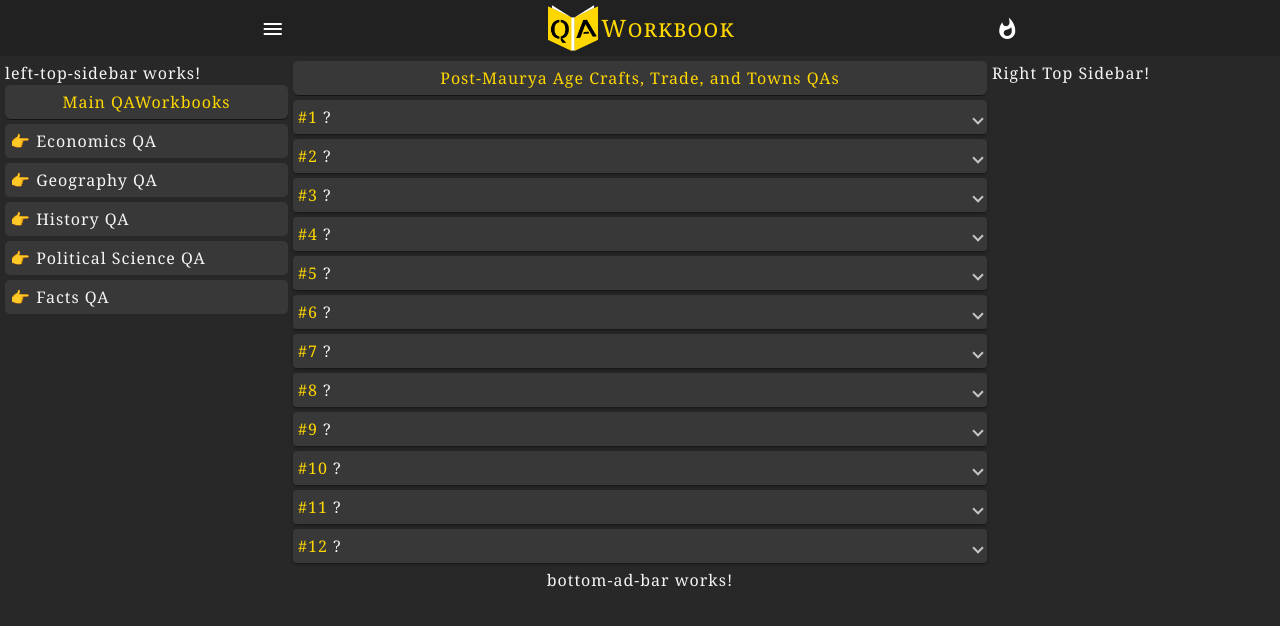
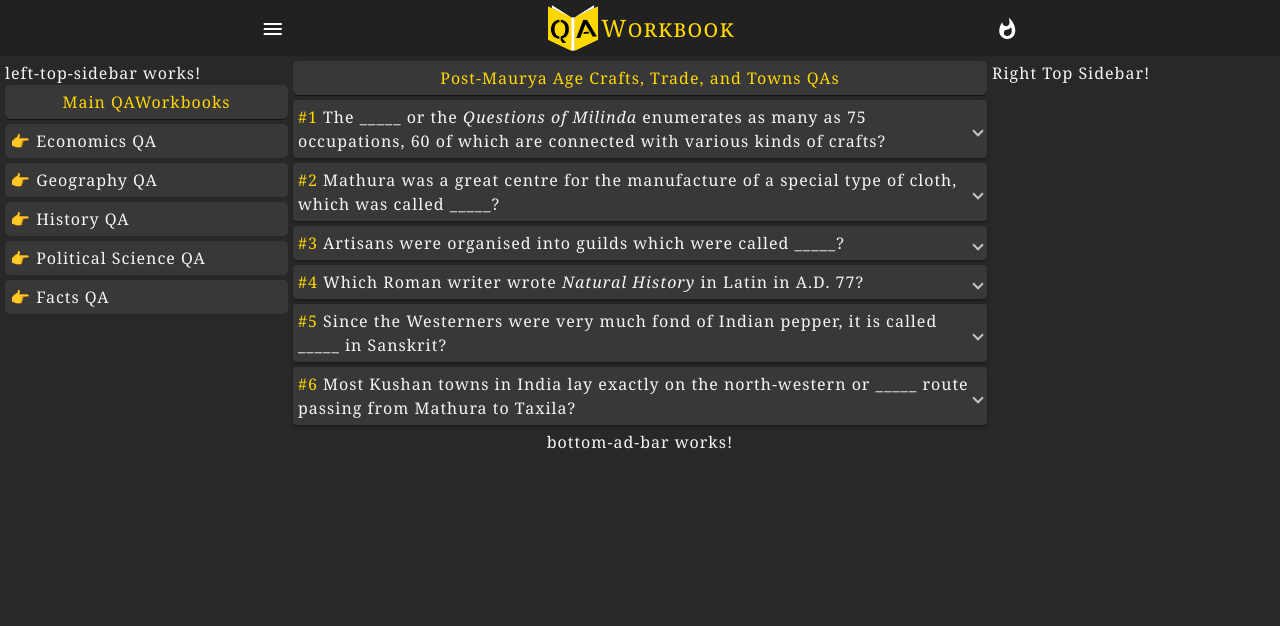
Before and after one commit to JibinJF/QAWorkbook, an Angular app: page /HistoryQA/AncientIndianHistoryQA/PostMauryaCraftsTradeAndTownsQA in a window 1280 px wide. Shown: the top 626 px of the page. Built offline with nearby package versions, Linux system fonts and the light colour scheme.

Commit message:
Update post-maurya-crafts-trade-and-towns-qa.component.ts

```diff
--- a/src/app/general-awareness-qa/history-qa/ancient-indian-history-qa/post-maurya-crafts-trade-and-towns-qa/post-maurya-crafts-trade-and-towns-qa.component.ts
+++ b/src/app/general-awareness-qa/history-qa/ancient-indian-history-qa/post-maurya-crafts-trade-and-towns-qa/post-maurya-crafts-trade-and-towns-qa.component.ts
@@ -22,99 +22,41 @@ export class PostMauryaCraftsTradeAndTownsQAComponent implements OnInit {
   postMauryaCraftsTradeAndTownsQAs: QAModel[] = [
     {
       qaNumber: this.qaNumber++,
-      question: `?`,
-      answer: `.`,
+      question: `The _____ or the <i>Questions of Milinda</i> enumerates as many as 75
+      occupations, 60 of which are connected with various kinds of crafts?`,
+      answer: `Milinda Panho.`,
+    },
+    {
+      qaNumber: this.qaNumber++,
+      question: `Mathura was a great centre for the manufacture of a special type of
+      cloth, which was called _____?`,
+      answer: `Shataka.`,
+    },
+    {
+      qaNumber: this.qaNumber++,
+      question: `Artisans were organised into guilds which were called _____?`,
+      answer: `Shrenis.`,
+    },
+    {
+      qaNumber: this.qaNumber++,
+      question: `Which Roman writer wrote <i>Natural History</i> in Latin in A.D. 77?`,
+      answer: `Pliny.`,
       description: `<ul>
-      <li>.</li>
+      <li>He complains that Rome was being drained of gold on account of her trade with
+      India.</li>
       </ul>`
     },
     {
       qaNumber: this.qaNumber++,
-      question: `?`,
-      answer: `.`,
-      description: `<ul>
-      <li>.</li>
-      </ul>`
+      question: `Since the Westerners were very much fond of Indian pepper, it is called
+      _____ in Sanskrit?`,
+      answer: `Yavanpriya.`,
     },
     {
       qaNumber: this.qaNumber++,
-      question: `?`,
-      answer: `.`,
-      description: `<ul>
-      <li>.</li>
-      </ul>`
-    },
-    {
-      qaNumber: this.qaNumber++,
-      question: `?`,
-      answer: `.`,
-      description: `<ul>
-      <li>.</li>
-      </ul>`
-    },
-    {
-      qaNumber: this.qaNumber++,
-      question: `?`,
-      answer: `.`,
-      description: `<ul>
-      <li>.</li>
-      </ul>`
-    },
-    {
-      qaNumber: this.qaNumber++,
-      question: `?`,
-      answer: `.`,
-      description: `<ul>
-      <li>.</li>
-      </ul>`
-    },
-    {
-      qaNumber: this.qaNumber++,
-      question: `?`,
-      answer: `.`,
-      description: `<ul>
-      <li>.</li>
-      </ul>`
-    },
-    {
-      qaNumber: this.qaNumber++,
-      question: `?`,
-      answer: `.`,
-      description: `<ul>
-      <li>.</li>
-      </ul>`
-    },
-    {
-      qaNumber: this.qaNumber++,
-      question: `?`,
-      answer: `.`,
-      description: `<ul>
-      <li>.</li>
-      </ul>`
-    },
-    {
-      qaNumber: this.qaNumber++,
-      question: `?`,
-      answer: `.`,
-      description: `<ul>
-      <li>.</li>
-      </ul>`
-    },
-    {
-      qaNumber: this.qaNumber++,
-      question: `?`,
-      answer: `.`,
-      description: `<ul>
-      <li>.</li>
-      </ul>`
-    },
-    {
-      qaNumber: this.qaNumber++,
-      question: `?`,
-      answer: `.`,
-      description: `<ul>
-      <li>.</li>
-      </ul>`
-    },
+      question: `Most Kushan towns in India lay exactly on the north-western or _____
+      route passing from Mathura to Taxila?`,
+      answer: `Uttarapatha.`,
+    }
   ];
 }
```
